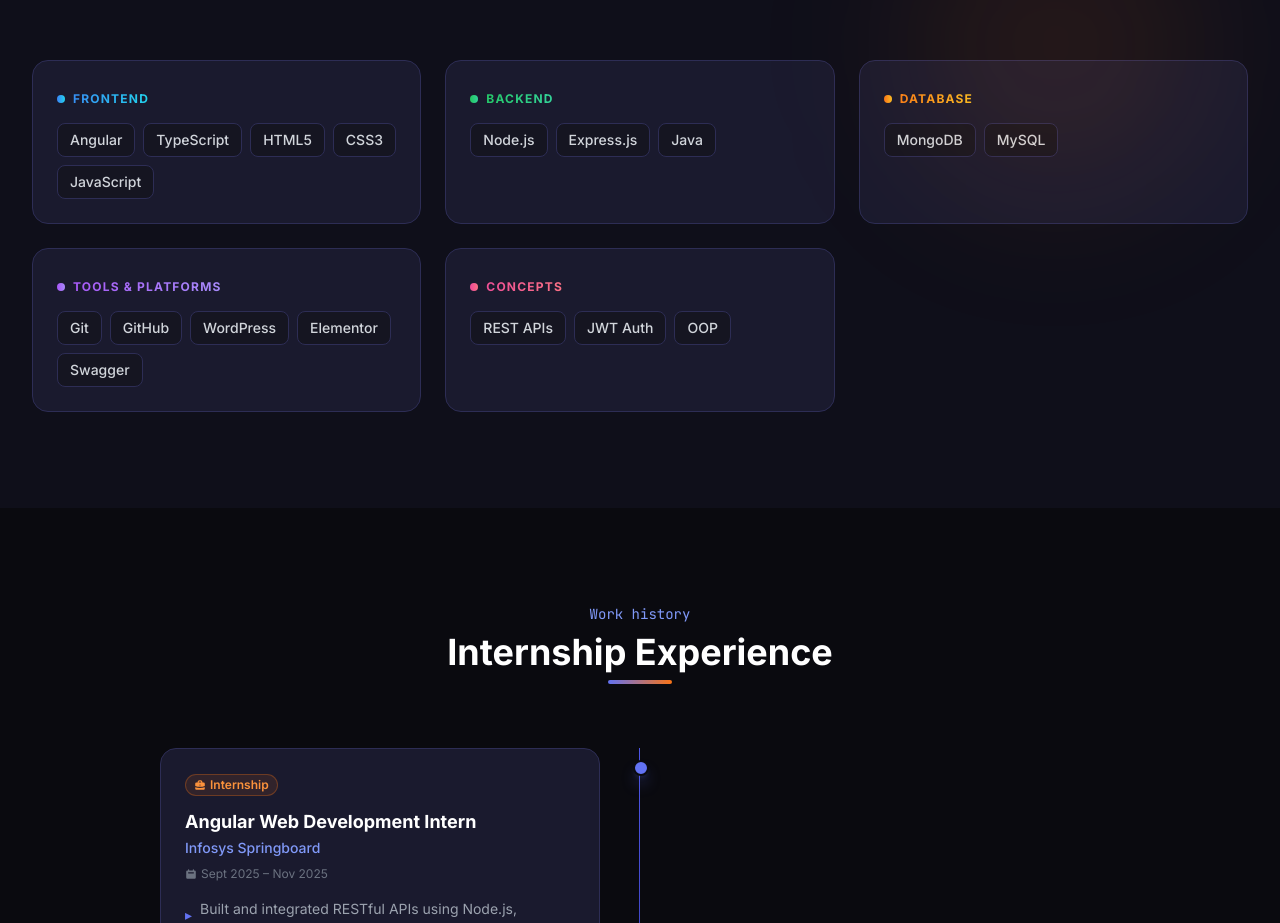
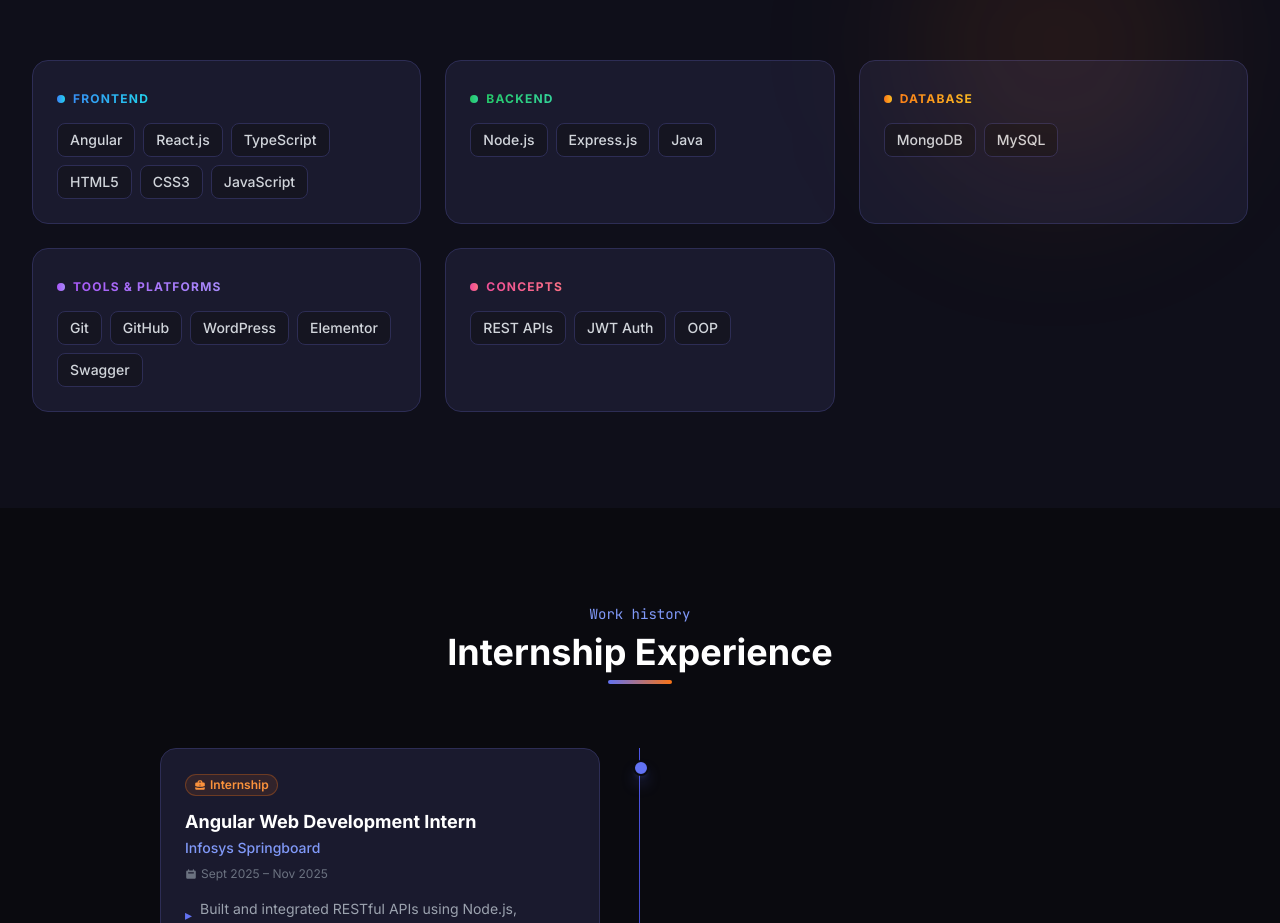
Before and after one commit to GauravJadhav8032/gaurav-jadhav.in, a React (Vite) app: page / in a window 1280 px wide. Shown: the part 2500-3423 px from the top of the page. Built offline with nearby package versions, Linux system fonts and the light colour scheme; no server answers.

Commit message:
Update frontend skills to include React.js

```diff
--- a/src/data/portfolioData.js
+++ b/src/data/portfolioData.js
@@ -97,7 +97,7 @@ export const portfolioData = {
     ],
 
     skills: [
-        { category: "Frontend", items: ["Angular", "TypeScript", "HTML5", "CSS3", "JavaScript"] },
+        { category: "Frontend", items: ["Angular", "React.js", "TypeScript", "HTML5", "CSS3", "JavaScript"] },
         { category: "Backend", items: ["Node.js", "Express.js", "Java"] },
         { category: "Database", items: ["MongoDB", "MySQL"] },
         { category: "Tools & Platforms", items: ["Git", "GitHub", "WordPress", "Elementor", "Swagger"] },
```
